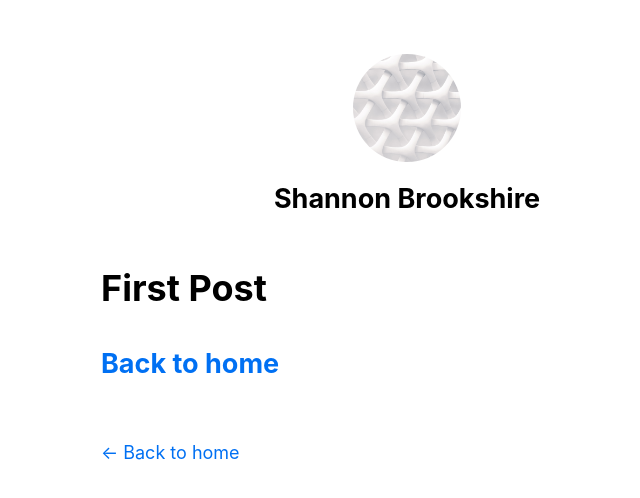
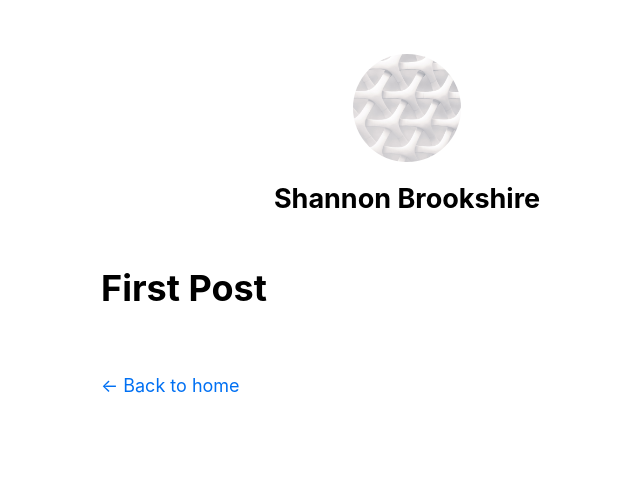
Before and after one commit to SalamanderCtesiphon/nextjs-blog, a Next.js app: page /posts/first-post in a window 1280 px wide. Shown: the top 498 px of the page, without its empty margins (233-873 px from the left). Built offline with nearby package versions, Linux system fonts and the light colour scheme.

Commit message:
added a link to navigate

```diff
--- a/pages/index.js
+++ b/pages/index.js
@@ -1,6 +1,7 @@
 import Head from 'next/head';
 import Layout, { siteTitle } from '../components/layout';
 import utilStyles from '../styles/utils.module.css';
+import Link from 'next/link';
 
 export default function Home() {
   return (
@@ -15,6 +16,7 @@ export default function Home() {
           <a href="https://nextjs.org/learn">our Next.js tutorial</a>.)
         </p>
       </section>
+      <Link href="posts/first-post">First Post</Link>
     </Layout>
   );
 }
--- a/pages/posts/first-post.jsx
+++ b/pages/posts/first-post.jsx
@@ -9,9 +9,6 @@ export default function FirstPost() {
         <title>First Post</title>
       </Head>
       <h1>First Post</h1>
-      <h2>
-        <Link href="/">Back to home</Link>
-      </h2>
     </Layout>
   )
 }
```
